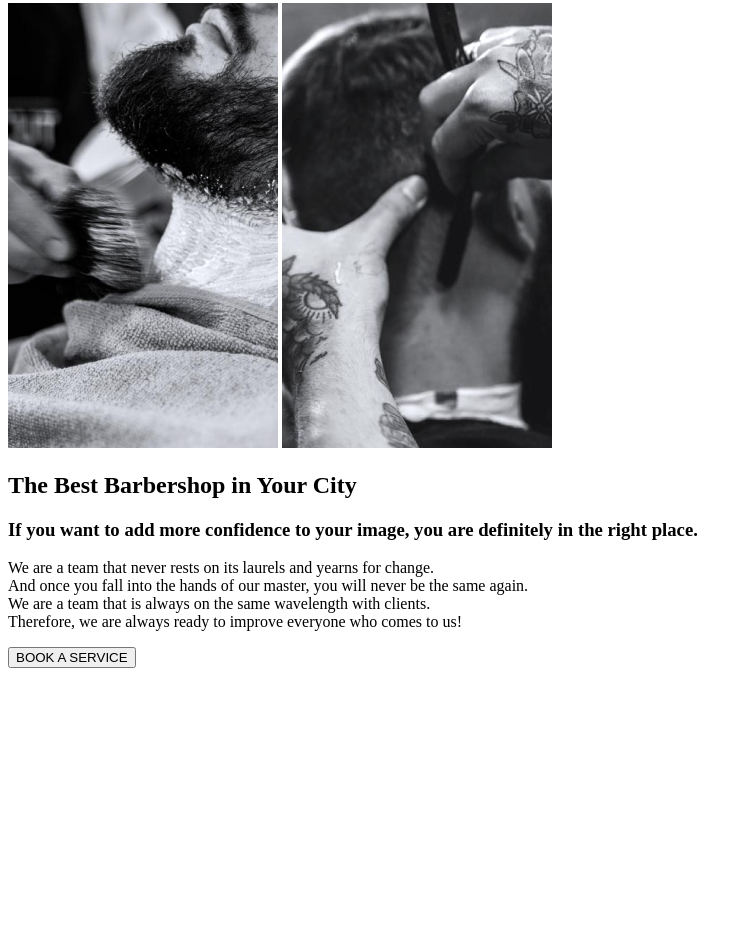
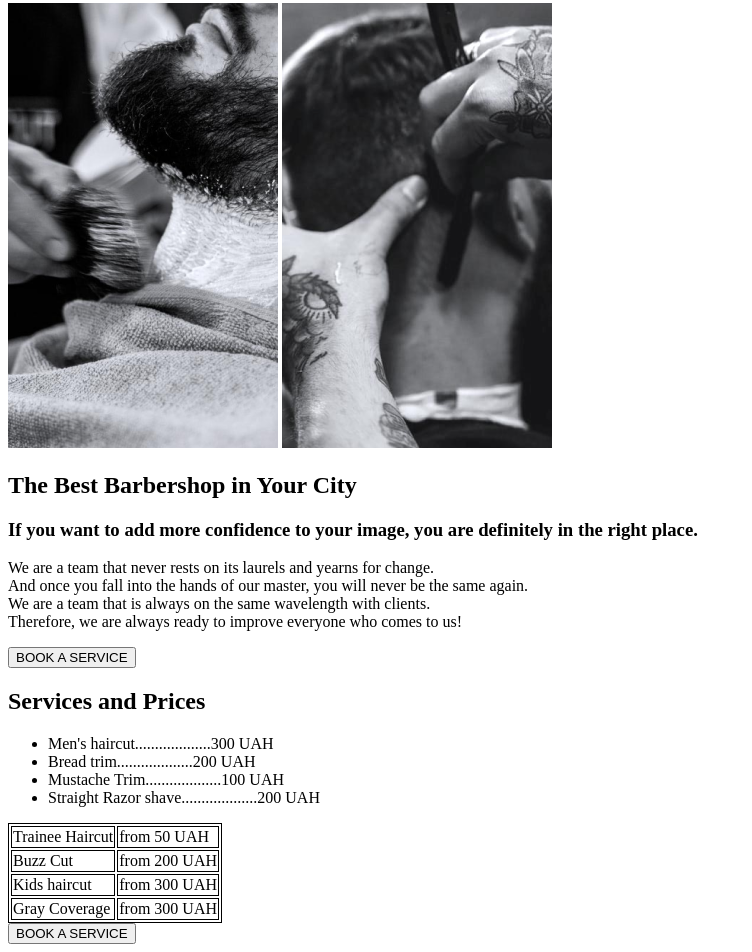
Before and after one commit to Madadrg/proiect, a plain HTML site: page index.html in a window 1280 px wide. Shown: the part 311-1263 px from the top of the page, without its empty margins (0-752 px from the left). Before the commit the page ends 987 px from the top, so only its background shows below. Drawn offline with Linux system fonts and the light colour scheme.

Commit message:
updated
updated

```diff
--- a/index.html
+++ b/index.html
@@ -43,5 +43,41 @@
     <button>BOOK A SERVICE</button>
         </div>
     </section>
+
+    <!--Services and Prices-->
+    <section>
+<h1>Services and Prices</h1>
+<ul>
+    <li><span>Men's haircut...................300 UAH</span></li>
+    <li><span>Bread trim...................200 UAH</span></li>
+    <li><span>Mustache Trim...................100 UAH</span></li>
+    <li><span>Straight Razor shave...................200 UAH</span></li>
+</ul>
+<table>
+    <tr>
+        <td>Trainee Haircut</td>
+        <td>from 50 UAH</td>
+    </tr>
+    <tr>
+        <td>Buzz Cut</td>
+        <td>from 200 UAH</td>
+    </tr>
+    <tr>
+        <td>Kids haircut</td>
+        <td>from 300 UAH</td>
+    </tr>
+    <tr>
+        <td>Gray Coverage</td>
+        <td>from 300 UAH</td>
+    </tr>
+    </table>
+    <button>BOOK A SERVICE</button>
+    </section>
 </body>
 </html>
+
+<style>
+    table, td {
+ border: 1px solid black;
+    }
+</style>
```
